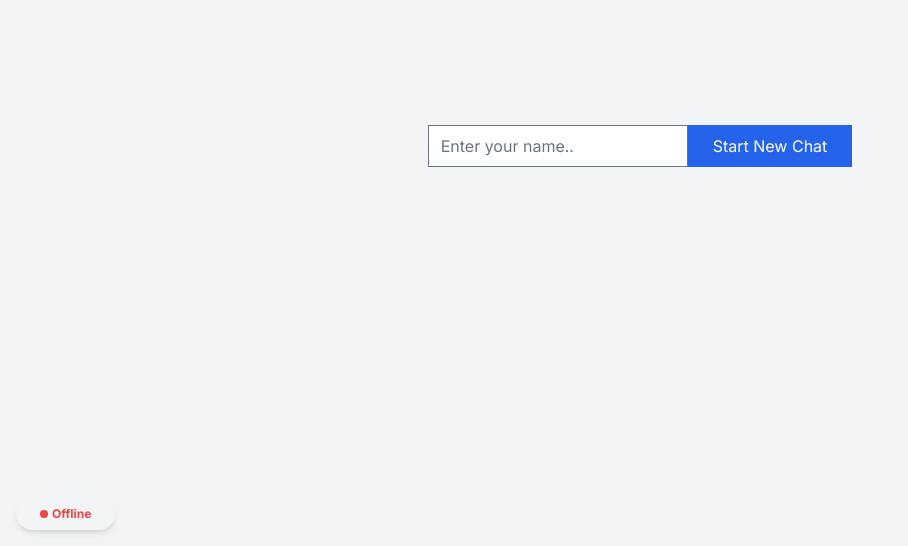
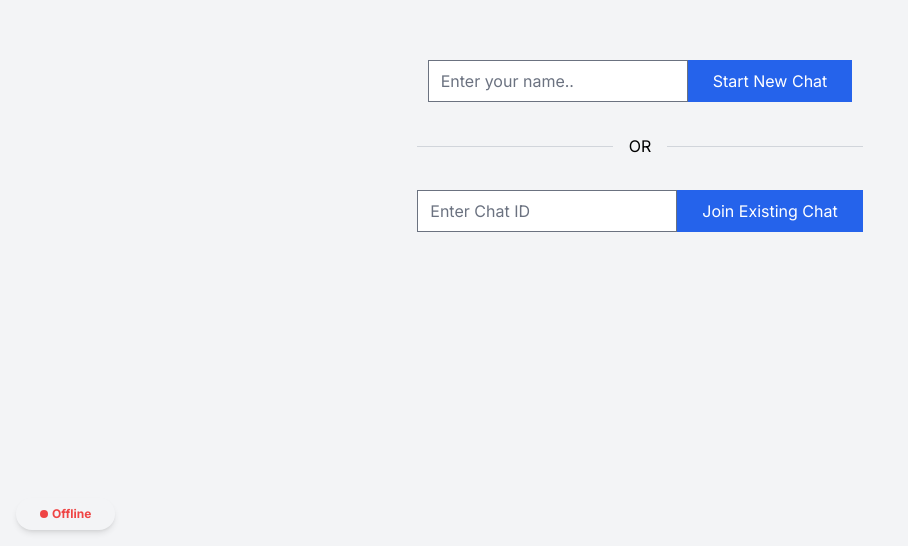
Before and after one commit to issamahwach/ChatWave, a Next.js app in the folder chat-wave/: page / in a window 1280 px wide. Shown: the part 254-800 px from the top of the page, without its empty margins (0-908 px from the left). Built offline with nearby package versions, Linux system fonts and the light colour scheme.

Commit message:
add join component to homepage

```diff
--- a/chat-wave/package.json
+++ b/chat-wave/package.json
@@ -11,6 +11,7 @@
   "dependencies": {
     "@reduxjs/toolkit": "^1.9.7",
     "next": "14.0.1",
+    "next-redux-wrapper": "^8.1.0",
     "react": "^18",
     "react-dom": "^18",
     "react-redux": "^8.1.3",
--- a/chat-wave/src/app/components/CreateChat.tsx
+++ b/chat-wave/src/app/components/CreateChat.tsx
@@ -12,20 +12,21 @@ function CreateChat() {
   };
   const handleSubmit = async (e: React.FormEvent) => {
     e.preventDefault();
-    console.log("submitted");
     createSocket(name);
     socket.connect();
     router.push(`/rooms/${name}`);
   };
   return (
-    <form onSubmit={handleSubmit}>
+    <form
+      onSubmit={handleSubmit}
+      className="flex flex-col md:flex-row gap-8 md:gap-0"
+    >
       <input
         type="text"
         name="name"
         value={name}
         onChange={handleChange}
         placeholder="Enter your name.."
-        className=""
       />
       <button
         type="submit"
--- /dev/null
+++ b/chat-wave/src/app/components/JoinChat.tsx
@@ -0,0 +1,46 @@
+"use client";
+import React from "react";
+import { useRouter } from "next/navigation";
+
+function JoinChat() {
+  const router = useRouter();
+  const [name, setName] = React.useState<string>("");
+  const handleChange = (e: React.ChangeEvent<HTMLInputElement>) => {
+    const { value } = e.target;
+    setName(value);
+  };
+  const handleSubmit = async (e: React.FormEvent) => {
+    e.preventDefault();
+    router.push(`/rooms/${name}`);
+  };
+  return (
+    <div>
+      <div className="py-8 flex flex-row justify-center items-center">
+        <div className="w-full border-b border-gray-300"></div>
+        <span className="px-4">OR</span>
+        <div className="w-full border-b border-gray-300"></div>
+      </div>
+      <form
+        onSubmit={handleSubmit}
+        className="flex flex-col md:flex-row gap-8 md:gap-0"
+      >
+        <input
+          type="text"
+          name="name"
+          value={name}
+          onChange={handleChange}
+          placeholder="Enter Chat ID"
+          className=""
+        />
+        <button
+          type="submit"
+          className="bg-blue-600 border border-blue-600 text-white px-6 py-2"
+        >
+          Join Existing Chat
+        </button>
+      </form>
+    </div>
+  );
+}
+
+export default JoinChat;
--- a/chat-wave/src/app/layout.tsx
+++ b/chat-wave/src/app/layout.tsx
@@ -24,9 +24,6 @@ export default function RootLayout({
       <body className={`relative ${inter.className}`}>
         <Provider store={store}>
           <Alert />
-          {/* <div className="fixed top-4 left-4 bg-red-500 w-32 h-12 z-50">
-            dfsfdsdf
-          </div> */}
           <ConnectionStatus />
           <main>{children}</main>
         </Provider>
--- a/chat-wave/src/app/page.tsx
+++ b/chat-wave/src/app/page.tsx
@@ -1,9 +1,11 @@
 import CreateChat from "./components/CreateChat";
+import JoinChat from "./components/JoinChat";
 
 export default function Home() {
   return (
     <div className="h-screen bg-gray-100 flex flex-col justify-center items-center">
       <CreateChat />
+      <JoinChat />
     </div>
   );
 }
```
Also changed, not shown: 1 other file (tests, documents, lock files or other folders).
